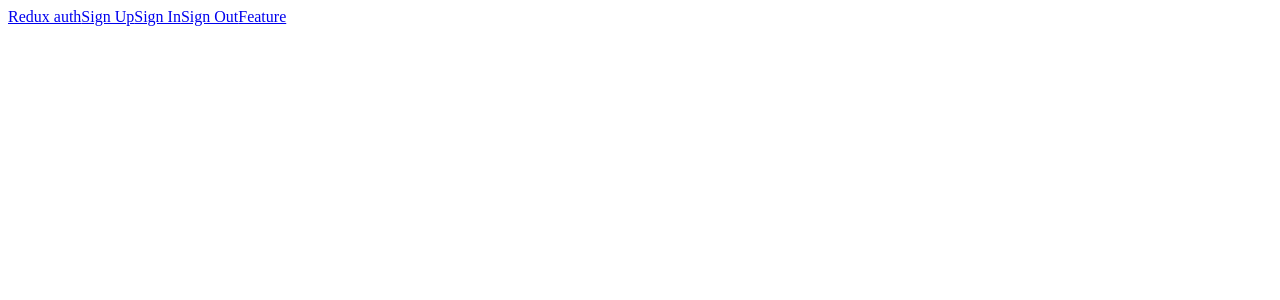
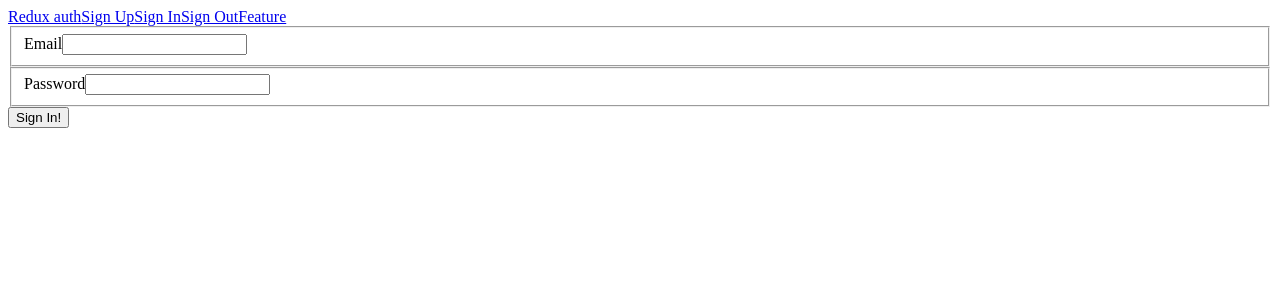
Before and after one commit to william251082/nodereactfullstack, a React (Create React App) app in the folder auth/client/: page /signin in a window 1280 px wide. Shown: the top 300 px of the page. Built offline with nearby package versions, Linux system fonts and the light colour scheme.

Commit message:
sign in action creator

```diff
--- /dev/null
+++ b/auth/client/src/components/auth/Signin.js
@@ -0,0 +1,53 @@
+import React, {Component} from 'react';
+import {Field, reduxForm} from 'redux-form';
+import {connect} from "react-redux";
+import * as actions from '../../actions';
+import {compose} from "redux";
+
+class Signin extends Component {
+    onSubmit = formProps => {
+        this.props.signin(formProps, () => {
+            this.props.history.push('/feature')
+        });
+    };
+
+    render() {
+        const { handleSubmit } = this.props;
+
+        return (
+            <form onSubmit={handleSubmit(this.onSubmit)}>
+                <fieldset>
+                    <label>Email</label>
+                    <Field
+                        name="email"
+                        type="text"
+                        component="input"
+                        autoComplete="none"
+                    />
+                </fieldset>
+                <fieldset>
+                    <label>Password</label>
+                    <Field
+                        name="password"
+                        type="password"
+                        component="input"
+                        autoComplete="none"
+                    />
+                </fieldset>
+                <div>
+                    {this.props.errorMessage}
+                </div>
+                <button>Sign In!</button>
+            </form>
+        );
+    }
+}
+
+function mapStateToProps(state) {
+    return { errorMessage: state.auth.errorMessage }
+}
+
+export default compose(
+    connect(mapStateToProps, actions),
+    reduxForm({ form: 'signin' })
+)(Signin);
--- a/auth/client/src/index.js
+++ b/auth/client/src/index.js
@@ -10,6 +10,7 @@ import {Provider} from "react-redux";
 import {applyMiddleware, createStore} from "redux";
 import reducers from './reducers'
 import reduxThunk from 'redux-thunk';
+import Signin from "./components/auth/Signin";
 
 const store = createStore(reducers, {
     auth: { authenticated: localStorage.getItem('item') }
@@ -23,6 +24,7 @@ ReactDOM.render(
                 <Route path="/signup" component={Signup}/>
                 <Route path="/feature" component={Feature}/>
                 <Route path="/signout" component={Signout}/>
+                <Route path="/signin" component={Signin}/>
             </App>
         </BrowserRouter>
     </Provider>,
```
